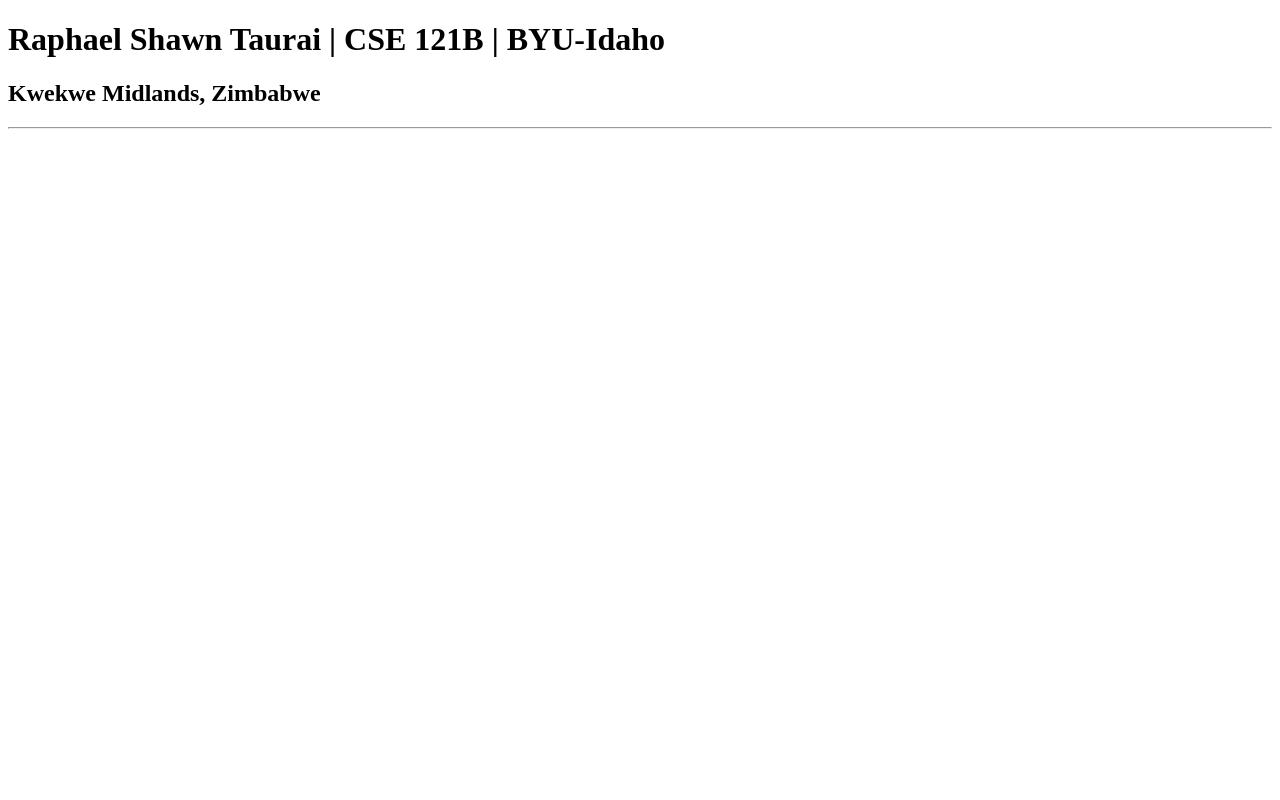
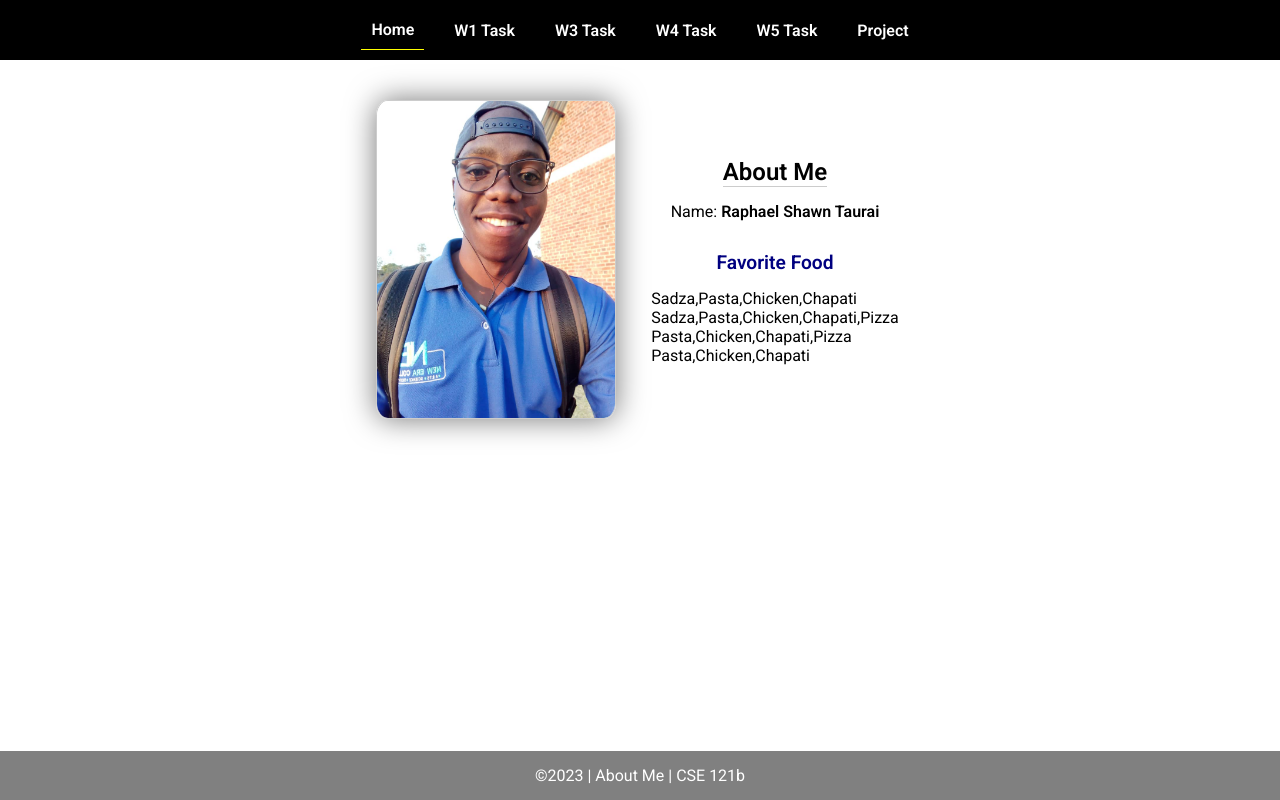
Before and after one commit to raphaeltaurai/cse121b, a plain HTML site: page index.html in a window 1280 px wide. Drawn offline with Linux system fonts and the light colour scheme.

Commit message:
Added my details, year and about me

```diff
--- a/index.html
+++ b/index.html
@@ -1,14 +1,45 @@
 <!DOCTYPE html>
 <html lang="en">
+
 <head>
-    <meta charset="UTF-8">
-    <meta name="viewport" content="width=device-width, initial-scale=1.0">
-    <title>Raphael Shawn Taurai | CSE 121B | BYU-Idaho</title>
+  <meta charset="UTF-8">
+  <meta name="viewport" content="width=device-width, initial-scale=1.0">
+  <title>About Me | CSE 121b | W02: Programming Tasks</title>
+  <link rel="preconnect" href="https://fonts.googleapis.com">
+  <link rel="preconnect" href="https://fonts.gstatic.com" crossorigin>
+  <link href="https://fonts.googleapis.com/css2?family=Roboto:wght@400;600&display=swap"
+    rel="stylesheet">
+  <link rel="stylesheet" href="styles/main.css">
 </head>
+
 <body>
-    <h1>Raphael Shawn Taurai | CSE 121B | BYU-Idaho</h1>
-    <h2>Kwekwe Midlands, Zimbabwe</h2>
-    <hr>
+  <nav>
+    <ul id="menu">
+      <li><a id="toggleMenu">&equiv;</a></li>
+      <li><a href="index.html" class="active">Home</a></li>
+      <li><a href="w01-task.html">W1 Task</a></li>
+      <li><a href="w03-task.html">W3 Task</a></li>
+      <li><a href="w04-task.html">W4 Task</a></li>
+      <li><a href="w05-task.html">W5 Task</a></li>
+      <li><a href="project.html">Project</a></li>
+    </ul>
+  </nav>
+  <main id="home">
+    <picture>
+      <img src="images/placeholder.png" alt="Placeholder Image">
+    </picture>
+    <section>
+      <h1>About Me</h1>
+      <div class="info">Name: <span id="name"></span></div>
+      <h2>Favorite Food</h2>
+      <div class="block" id="food"></div>
+    </section>
+  </main>
+  <footer>
+    &copy;<span id="year"></span> | About Me | CSE 121b
+  </footer>
+  <script src="scripts/main.js"></script>
+  <script src="scripts/w02-task.js"></script>
+</body>
 
-</body>
 </html>
--- /dev/null
+++ b/scripts/main.js
@@ -0,0 +1,9 @@
+// copyright year
+document.querySelector('#year').textContent = new Date().getFullYear();
+
+// toggle menu in small view
+const toggleMenu = () => {
+    document.querySelector('#menu').classList.toggle('open');
+}
+
+document.querySelector('#toggleMenu').addEventListener('click', toggleMenu);
--- /dev/null
+++ b/scripts/w02-task.js
@@ -0,0 +1,37 @@
+/* W02-Task - Profile Home Page */
+
+/* Step 1 - Setup type tasks - no code required */
+
+/* Step 2 - Variables */
+const fullName = 'Raphael Shawn Taurai'; //declaration & instatiation of constant variable called fullName
+let currentYear = new Date(). // new Date().getFullYear() gets the current year in full
+getFullYear(); //declaration & instatiation of current year which may change
+var profilePicture = 'images/shawn.jpg' // declaration & inst of image
+
+
+
+/* Step 3 - Element Variables */
+const nameElement = document.getElementById('name'); //storing HTML element in a const
+const foodElement = document.getElementById('food'); //storing foodElement
+const yearElement = document.querySelector('#year'); // the # in the selector string to indicate the id attribute value. 🪲This syntax detail is often missed.
+var imageElement = document.querySelector("picture img"); //getting the profile picture on to the web page using the css //In the code above, "picture img" is a CSS selector that targets the img element inside the picture element. This selector selects the profile image element based on its position within the HTML structure.
+
+
+
+/* Step 4 - Adding Content */
+nameElement.innerHTML = `<strong>${fullName}</strong>`; //Assigning nameElement using innerHTML, using the textContent property instead of innerHTML in this example would not work because the expression contains HTML markup that needs to be rendered. Using textContent will render the HTML markup as text, which is not what is wanted.
+yearElement.textContent = currentYear;
+imageElement.setAttribute('src', profilePicture);
+
+
+
+/* Step 5 - Array */
+let favFood = ['Sadza','Pasta','Chicken', 'Chapati'];
+foodElement.textContent = favFood;
+let fav= 'Pizza';
+favFood.push(fav);
+foodElement.innerHTML += `<br>${favFood}`;
+favFood.shift();
+foodElement.innerHTML += `<br>${favFood}`;
+favFood.pop();
+foodElement.innerHTML += `<br>${favFood}`;
--- /dev/null
+++ b/styles/main.css
@@ -0,0 +1,157 @@
+/* Universal Selector */
+* {
+    margin: 0;
+    padding: 0;
+    box-sizing: border-box;
+}
+
+/* HTML Selectors */
+body {
+    font-family: 'Roboto', Helvetica, sans-serif;
+}
+
+nav {
+    background-color: black;
+    width: 100%;
+    position: fixed;
+    top: 0;
+}
+
+nav ul {
+    display: flex;
+    flex-direction: column;
+    align-items: center;
+    max-width: fit-content;
+    margin: 0 auto;
+}
+
+nav ul li {
+    flex: 1 1 auto;
+}
+
+nav ul li:first-child {
+    display: block;
+    font-size: 2rem;
+}
+
+nav ul li:first-child a {
+    padding: 1px 10px;
+}
+
+nav ul li {
+    display: none;
+    list-style: none;
+    margin: 10px;
+}
+
+nav ul li a {
+    display: block;
+    padding: 10px;
+    text-decoration: none;
+    font-weight: 600;
+    color: white;
+    text-align: center;
+}
+
+nav ul li a:hover {
+    background-color: #efefef;
+    color: black;
+}
+
+h1, h2 {
+    text-align: center;
+    margin-bottom: 15px;
+
+}
+
+h1 {
+border-bottom: 1px solid #ccc;
+}
+
+h2 {
+    font-size: 1.2rem;
+    color: navy;
+    text-align: center;
+    margin-top: 30px;
+}
+
+main {
+    margin-top: 125px;
+    display: grid;
+    grid-template-columns: 1fr;
+    grid-gap: 20px;
+    align-items: center;
+    justify-content: center;
+}
+
+picture {
+    margin: 0 auto;
+}
+
+picture img {
+    width: 240px;
+    height: auto;
+    border-radius: 5%;
+    border: 1px solid #ccc;
+    box-shadow: 0 0 30px #777;
+}
+
+section {
+    display: flex;
+    flex-direction: column;
+    align-items: center;
+    margin: 10px
+}
+
+label {
+    margin: 15px 0;
+}
+
+footer {
+    background-color: gray;
+    color: white;
+    padding: 15px;
+    text-align: center;
+    width: 100%;
+    position: fixed;
+    bottom: 0;
+}
+
+/* Class Selectors */
+.active {
+    border-bottom: 1px solid yellow;
+}
+
+.open li {
+    display: block;
+}
+
+.block {
+    display: block;
+}
+
+/* ID Selectors */
+
+/* Media Queries */
+@media only screen and (min-width: 32.5em) {
+    nav ul {
+        flex-direction: row;
+    }
+
+    nav ul li:first-child {
+        display: none;
+    }
+
+    nav ul li {
+        display: block;
+    }
+
+    main {
+        margin: 100px auto 20px;
+        grid-template-columns: 250px 1fr;
+        max-width: -moz-fit-content;
+        max-width: fit-content;
+
+    }
+
+}
```
Also changed, not shown: index-old.html (added, +14 -0 lines), w2 subfolder/dom-basics.html (added, +24 -0 lines), images/placeholder.png (added), images/shawn.jpg (added).
